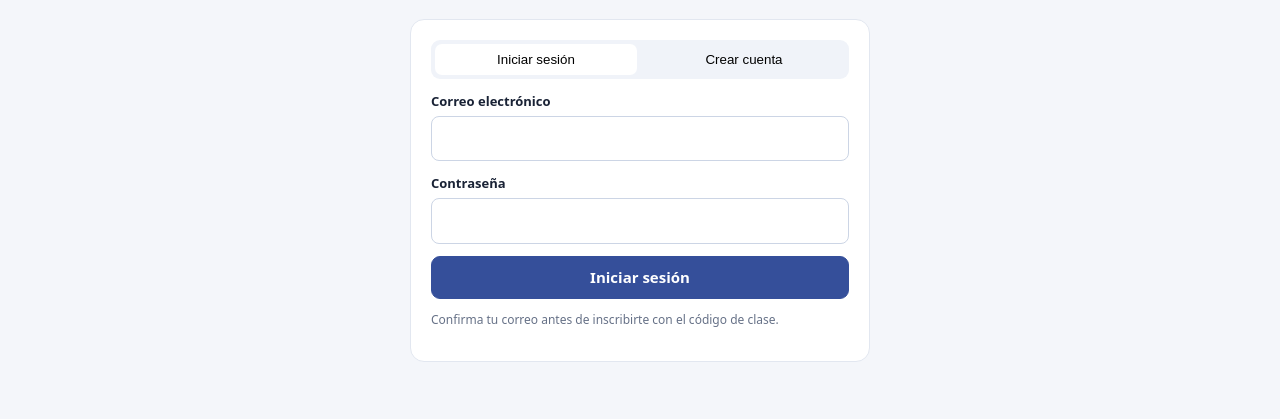
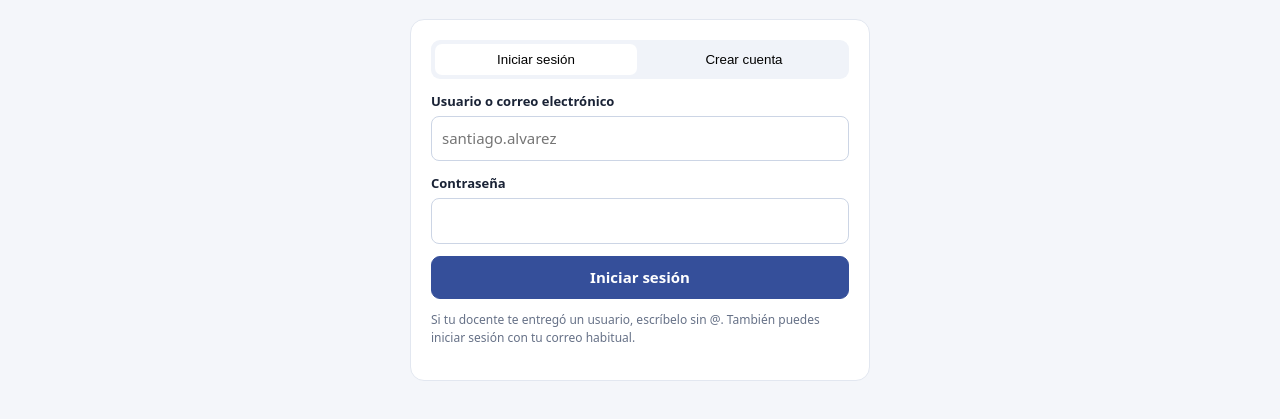
Before and after one commit to Alexandrentt/4to-Computacion, a website built with Vite: page poo_basico/alumnos.html in a window 1280 px wide. Shown: the part 223-642 px from the top of the page. Built offline with nearby package versions, Linux system fonts and the light colour scheme; no server answers.

Commit message:
Add student password settings and username login UI

```diff
--- a/poo_basico/alumnos.html
+++ b/poo_basico/alumnos.html
@@ -13,7 +13,7 @@
 <main><section class="hero"><div class="eyebrow">Espacio del estudiante</div><h1>Aprende, practica y avanza.</h1><p class="muted">Accede a tus clases y guarda tu progreso.</p></section>
 <div id="notice" class="notice hidden" role="status"></div>
 <section id="authPanel" class="panel auth"><div class="tabs"><button type="button" id="loginTab" class="active">Iniciar sesión</button><button type="button" id="registerTab">Crear cuenta</button></div>
-<form id="authForm"><div class="field hidden" id="nameField"><label for="fullName">Nombre completo</label><input id="fullName" maxlength="120" autocomplete="name"></div><div class="field"><label for="email">Correo electrónico</label><input id="email" type="email" required maxlength="254" autocomplete="email"></div><div class="field"><label for="password">Contraseña</label><input id="password" type="password" required minlength="8" maxlength="128" autocomplete="current-password"></div><button id="authSubmit" class="btn primary" type="submit" style="width:100%">Iniciar sesión</button></form>
-<p class="muted" style="font-size:12px">Confirma tu correo antes de inscribirte con el código de clase.</p></section>
-<section id="studentArea" class="layout hidden"><aside><section class="panel"><h2>Unirme a una clase</h2><p class="muted">Escribe el código que te dio tu docente.</p><form id="joinForm"><div class="field"><label for="classCode">Código de clase</label><input id="classCode" required minlength="8" maxlength="40" autocomplete="off" placeholder="AULA-7K4M-9P2X"></div><button id="joinBtn" class="btn primary" type="submit" style="width:100%">Unirme a la clase</button></form></section><section class="panel"><h2>Mis clases</h2><div id="classList"><div class="empty">Cargando…</div></div></section></aside><section class="panel" id="lessonArea"><div class="empty">Selecciona una lección para verla aquí.</div></section></section>
+<form id="authForm"><div class="field hidden" id="nameField"><label for="fullName">Nombre completo</label><input id="fullName" maxlength="120" autocomplete="name"></div><div class="field"><label for="email">Usuario o correo electrónico</label><input id="email" type="text" required maxlength="254" autocomplete="username" placeholder="santiago.alvarez"></div><div class="field"><label for="password">Contraseña</label><input id="password" type="password" required minlength="8" maxlength="128" autocomplete="current-password"></div><button id="authSubmit" class="btn primary" type="submit" style="width:100%">Iniciar sesión</button></form>
+<p class="muted" style="font-size:12px">Si tu docente te entregó un usuario, escríbelo sin @. También puedes iniciar sesión con tu correo habitual.</p></section>
+<section id="studentArea" class="layout hidden"><aside><section class="panel"><h2>Mi cuenta</h2><p class="muted">Cambia la contraseña inicial por una que solo tú conozcas.</p><form id="passwordForm"><div class="field"><label for="newPassword">Nueva contraseña</label><input id="newPassword" type="password" required minlength="10" maxlength="128" autocomplete="new-password"></div><div class="field"><label for="confirmPassword">Confirmar contraseña</label><input id="confirmPassword" type="password" required minlength="10" maxlength="128" autocomplete="new-password"></div><button id="changePasswordBtn" class="btn primary" type="submit">Cambiar contraseña</button></form></section><section class="panel"><h2>Mis clases</h2><div id="classList"><div class="empty">Cargando…</div></div></section></aside><section class="panel" id="lessonArea"><div class="empty">Selecciona una lección para verla aquí.</div></section></section>
 </main><script type="module" src="/src/student-portal.js"></script></body></html>
```
